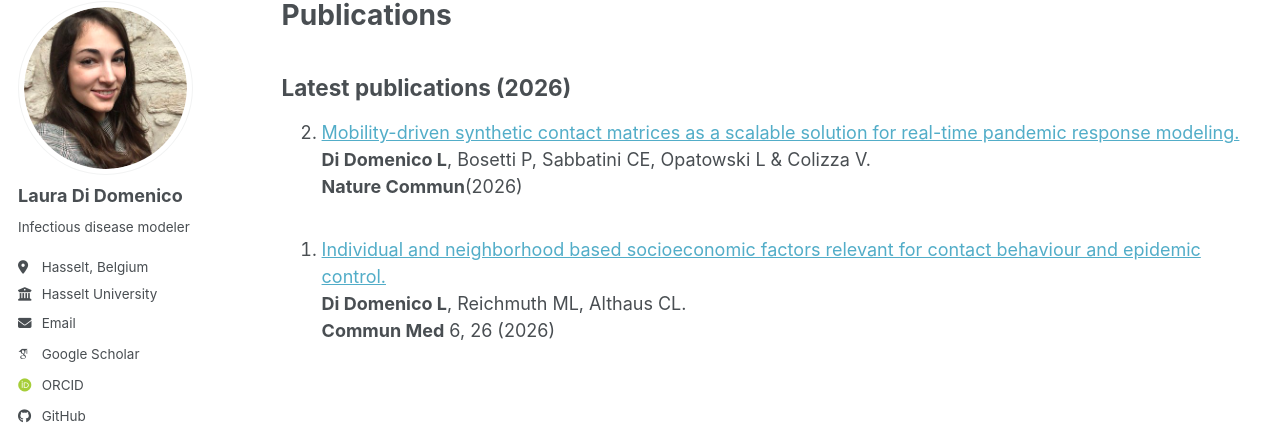
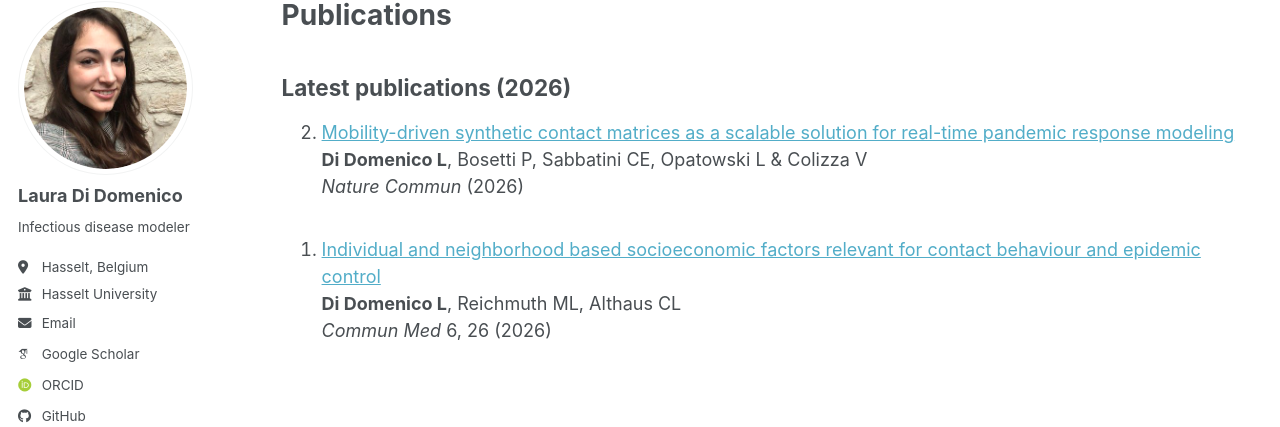
Before and after one commit to laura-didomenico/laura-didomenico.github.io, a Jekyll site: the page built from _pages/publications.html, in a window 1280 px wide. Shown: the part 100-527 px from the top of the page. Built offline with Jekyll 4.4.1, drawn with Linux system fonts in a browser that asks for light colours; some web fonts are replaced; a script bundle is joined from its source files by our own code; library files that are not in the unit come from our copies.

```diff
--- a/_pages/publications.html
+++ b/_pages/publications.html
@@ -11,14 +11,14 @@ author_profile: true
 <ol reversed="">
 
 <li><a href="https://doi.org/10.1038/s41467-026-68557-3">
-Mobility-driven synthetic contact matrices as a scalable solution for real-time pandemic response modeling.</a><br>
-<strong>Di Domenico L</strong>, Bosetti P, Sabbatini CE, Opatowski L & Colizza V.<br>
-<strong>Nature Commun</strong>(2026)</li><br>
+Mobility-driven synthetic contact matrices as a scalable solution for real-time pandemic response modeling</a><br>
+<strong>Di Domenico L</strong>, Bosetti P, Sabbatini CE, Opatowski L & Colizza V<br>
+<em>Nature Commun</em> (2026)</li><br>
 
 <li><a href="https://doi.org/10.1038/s43856-025-01282-y">
-Individual and neighborhood based socioeconomic factors relevant for contact behaviour and epidemic control.</a><br>
-<strong>Di Domenico L</strong>, Reichmuth ML, Althaus CL.<br>
-<strong>Commun Med</strong> 6, 26 (2026)</li><br>
+Individual and neighborhood based socioeconomic factors relevant for contact behaviour and epidemic control</a><br>
+<strong>Di Domenico L</strong>, Reichmuth ML, Althaus CL<br>
+<em>Commun Med</em> 6, 26 (2026)</li><br>
 </ol>
 
 <h2 id="publications"> Previous publications </h2>
```
